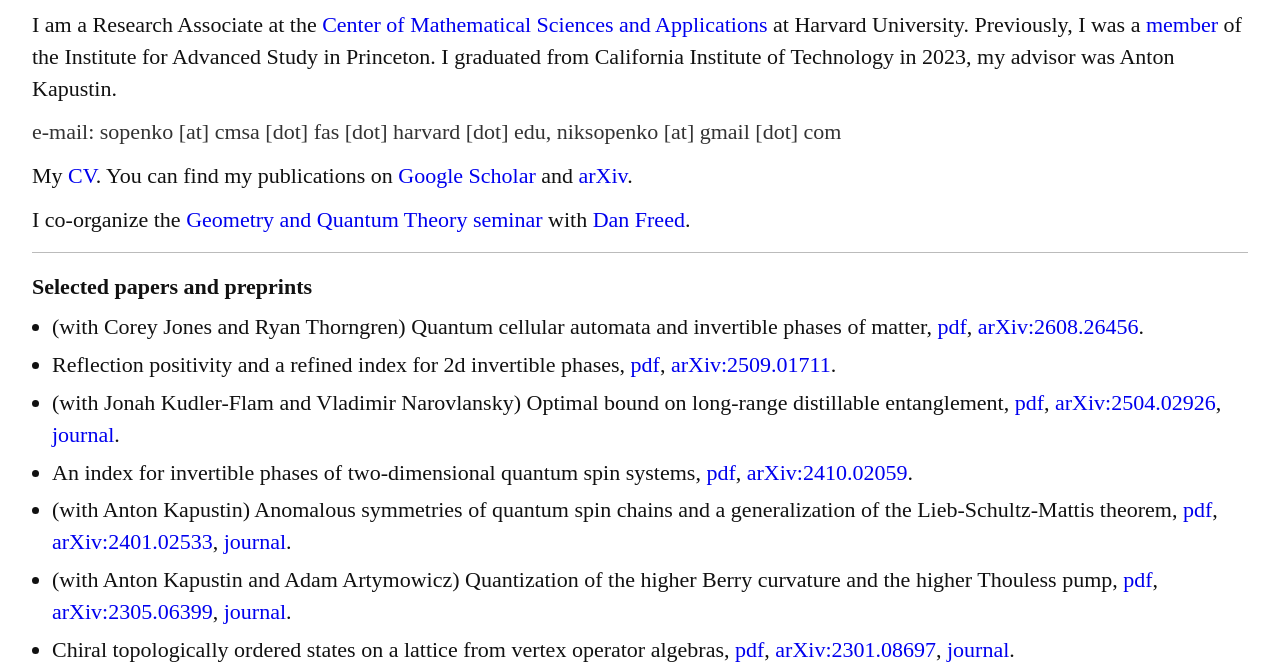
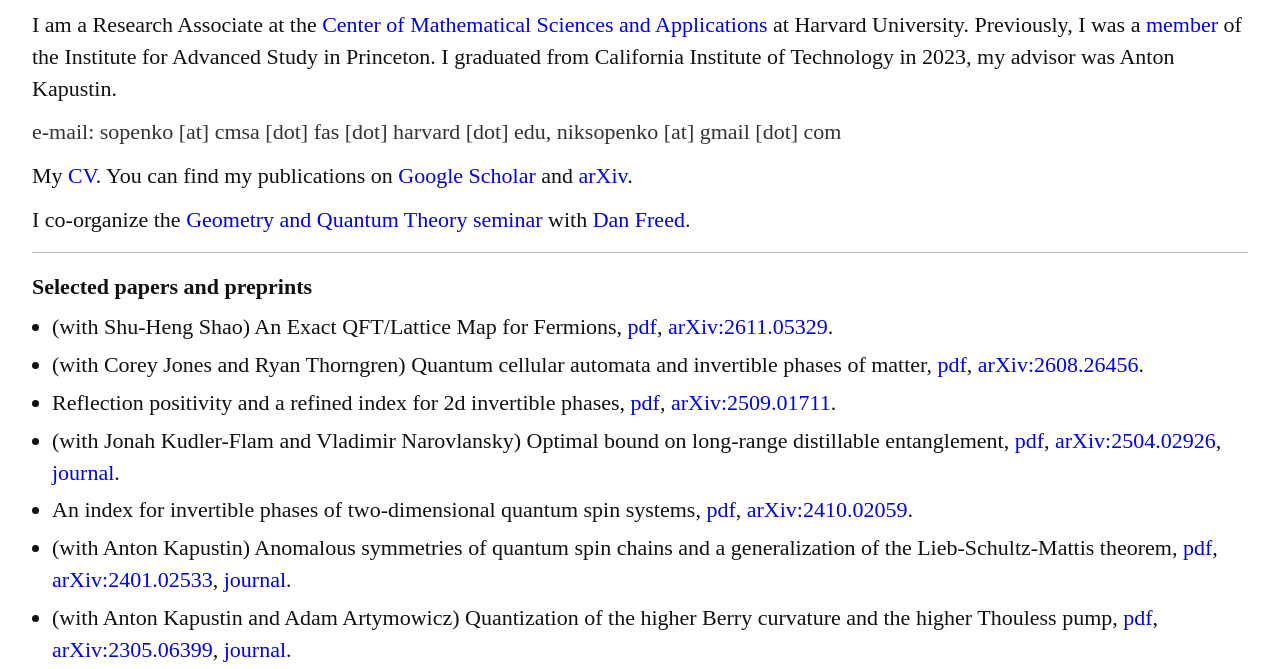
Before and after one commit to niksopenko/niksopenko.github.io, a plain HTML site: page index.html in a window 1280 px wide. Shown: the part 123-792 px from the top of the page. Drawn offline with Linux system fonts and the light colour scheme.

Commit message:
Add the Shao-Sopenko paper to the publication list
Co-Authored-By: Claude Opus 5 <noreply@anthropic.com>

```diff
--- a/index.html
+++ b/index.html
@@ -34,6 +34,11 @@
 
     <h2>Selected papers and preprints</h2>
     <ul>
+      <li>
+        (with Shu-Heng Shao) An Exact QFT/Lattice Map for Fermions,
+        <a href="https://arxiv.org/pdf/2611.05329">pdf</a>,
+        <a href="https://arxiv.org/abs/2611.05329">arXiv:2611.05329</a>.
+      </li>
       <li>
         (with Corey Jones and Ryan Thorngren) Quantum cellular automata and invertible phases of matter,
         <a href="https://arxiv.org/pdf/2608.26456">pdf</a>,
```
